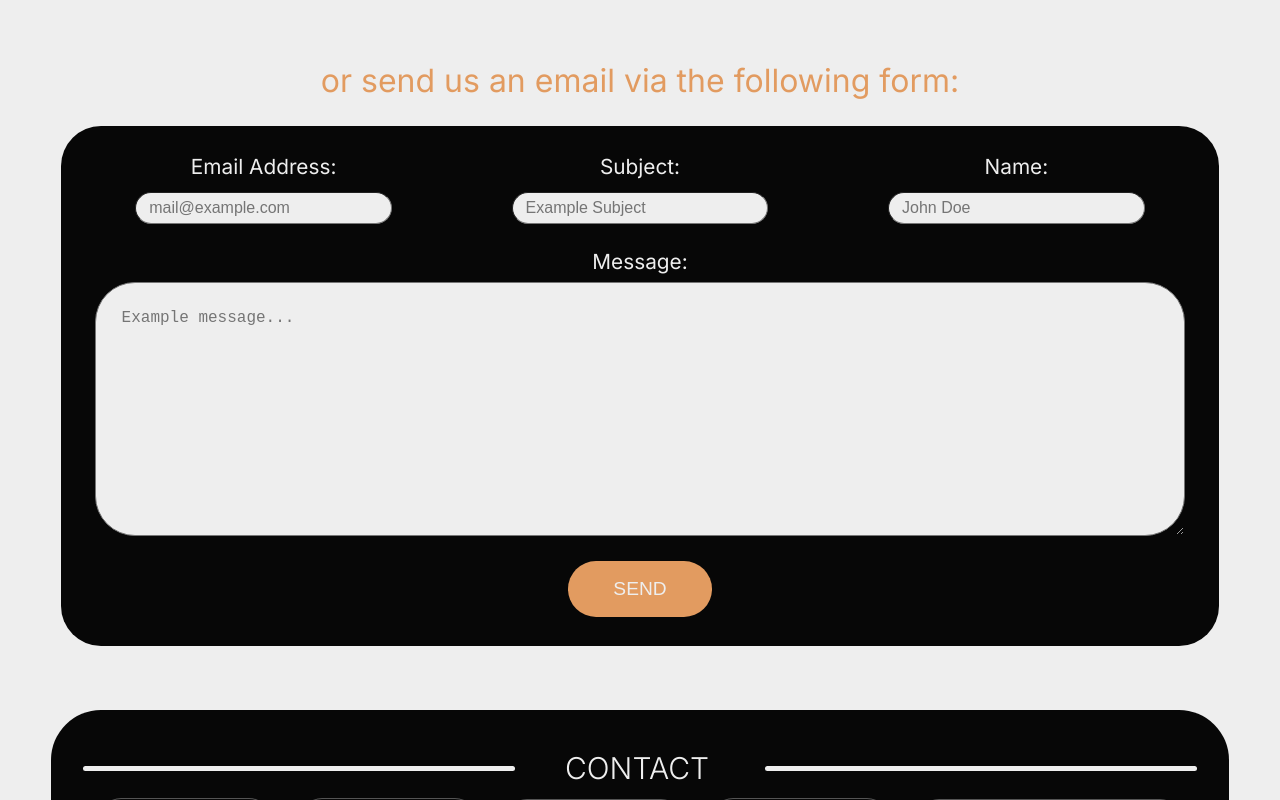
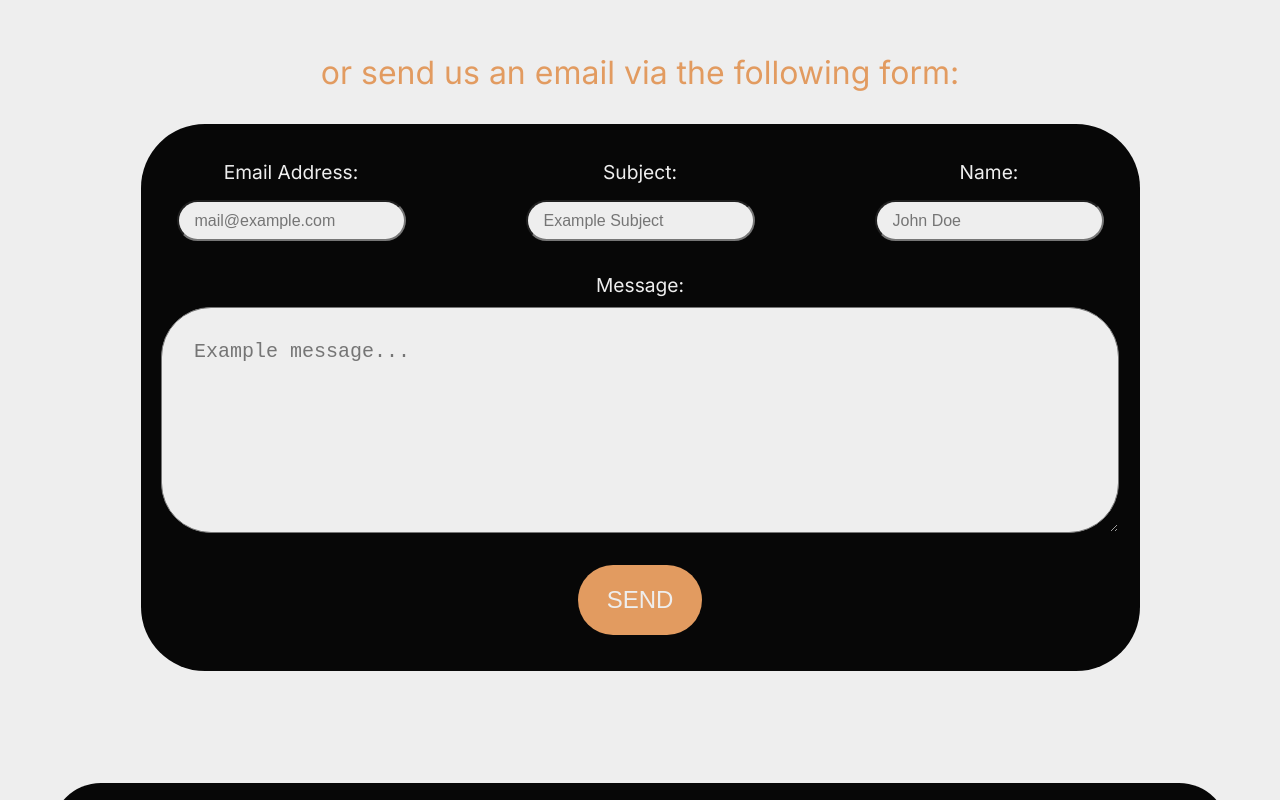
Before and after one commit to Alekosss/ScienceCrossroads, a SvelteKit app: page /pages/contact in a window 1280 px wide. Shown: the part 680-1480 px from the top of the page. Built offline with nearby package versions, Linux system fonts and the light colour scheme.

Commit message:
Theme button smaller, pages set to match navbar's width!

```diff
--- a/src/lib/components/LayoutComponents/navigationBar.svelte
+++ b/src/lib/components/LayoutComponents/navigationBar.svelte
@@ -1,7 +1,6 @@
 <script>
 	import { page } from '$app/state';
 	import PlainLogo from '$lib/assets/PlainLogo.png';
-	import path from 'node:path';
 	import ThemeButton from './ThemeButton.svelte';
 
 	const a = [
@@ -166,7 +165,9 @@
     .Theme {
         background-color: var(--secondary-color);
         color: var(--primary-color);
+        zoom: 0.7;
     }
+
 
     @media (max-width: 768px) {
         .burgerButton {
--- a/src/routes/pages/contact/+page.svelte
+++ b/src/routes/pages/contact/+page.svelte
@@ -160,7 +160,7 @@
     .AddressSubjectName {
         display: flex;
         flex-direction: row;
-        gap: 150px;
+        gap: 7.5rem;
         justify-content: center;
         padding: 2rem;
 
@@ -175,8 +175,8 @@
         background-color: var(--primary-color);
         color: var(--physics);
         height: 35px;
-        width: 300px;
-        font-size: 20px;
+        width: auto;
+        font-size: 1.25vw;
         border-radius: 50px;
     }
 
@@ -204,10 +204,9 @@
 
     .ContactPage {
         font-family: var(--font-family);
-    }
-
-    .MailingForm input {
-        padding-left: 1rem;
+        width: 90%;
+        justify-self: center;
+        overflow: hidden;
     }
 
     .Description {
@@ -246,6 +245,8 @@
         justify-content: center;
         align-items: center;
         gap: 1rem;
+
+        font-size: clamp(1.25vw,1.5vw,1.75vw);
     }
 
     .goBack {
@@ -256,22 +257,28 @@
     }
 
     .MailingForm {
+        justify-self: center;
+        align-self: center;
         display: flex;
         flex-direction: column;
         justify-content: center;
-        width: 90%;
+        width: max-content;
         height: auto;
 
         background-color: var(--secondary-color);
 
-        margin: 2rem auto 5rem;
+        margin: 2rem 0 5rem;
         padding: 0.25rem;
-        border-radius: 50px;
-        zoom: 0.8;
+        border-radius: 4rem;
     }
 
+    .MailingForm input {
+        padding-left: 1rem;
+    }
+
+
     .Media {
-        zoom: 0.8;
+        zoom: 0.7;
     }
 
     .Message {
@@ -279,7 +286,7 @@
         flex-direction: column;
         justify-content: center;
         align-items: center;
-        font-size: 26px;
+        font-size: clamp(1.25vw,1.5vw,1.75vw);
         gap: 10px;
 
         color: var(--primary-color);
@@ -288,7 +295,7 @@
     .Message textarea {
         background-color: var(--primary-color);
         color: var(--physics);
-        height: 250px;
+        height: 10rem;
         width: 90%;
         padding: 2rem;
         font-size: 20px;
```
